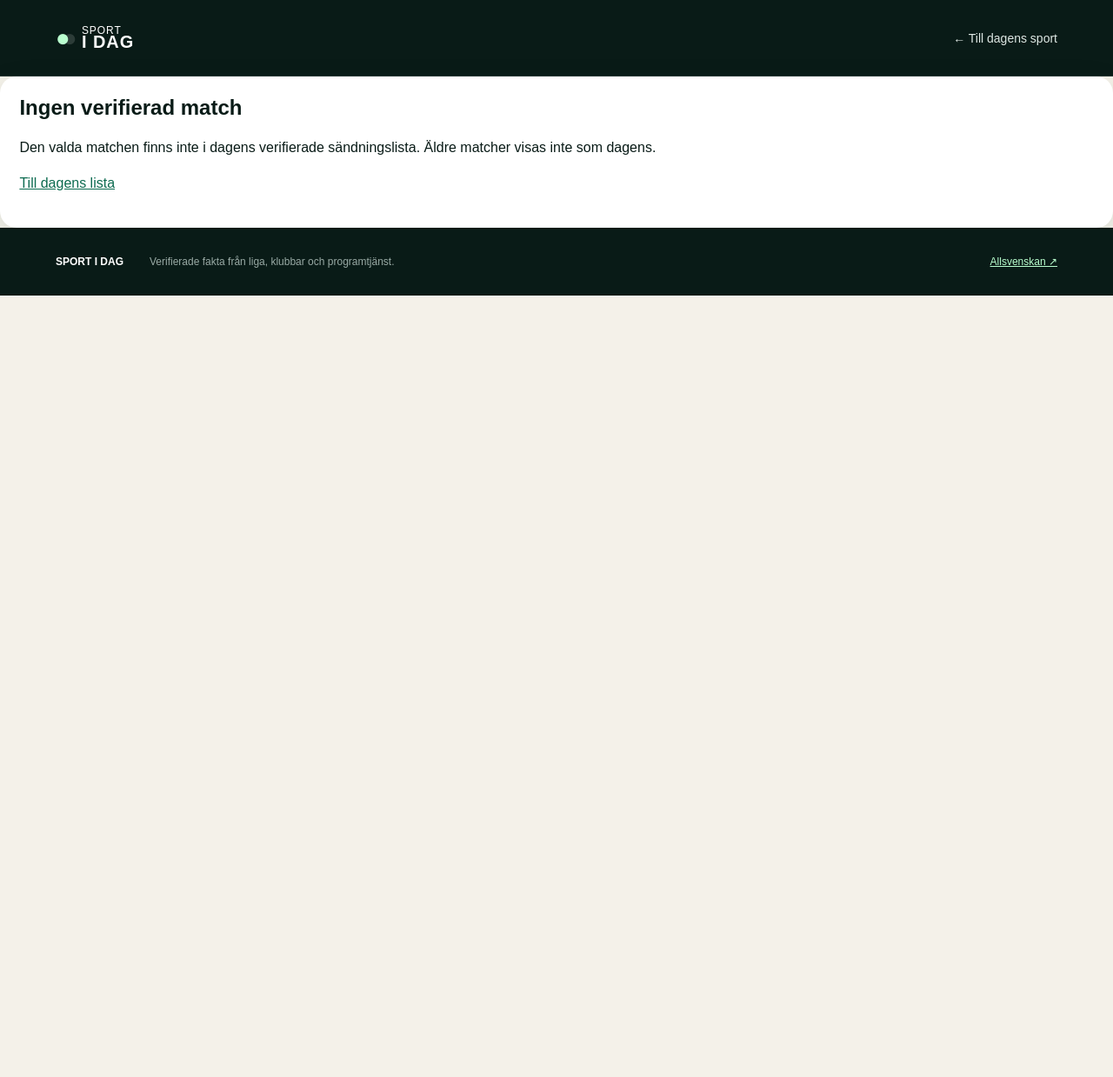
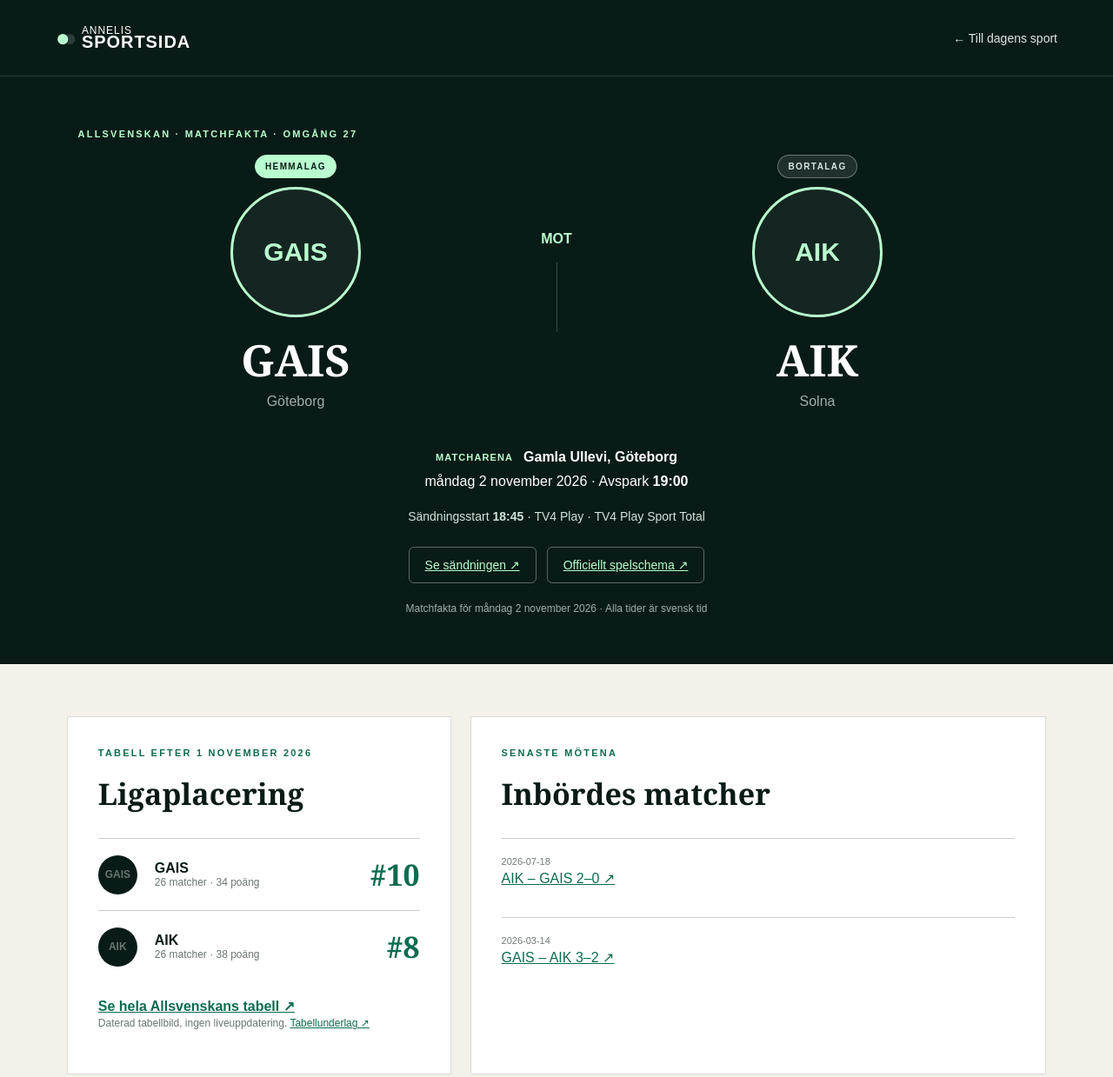
Before and after one commit to Biggles22/Annelis_sportsida, a plain HTML site: page dist/allsvenskan.html in a window 1280 px wide. Shown: the top 1239 px of the page at 87% size. Before the commit the page ends 800 px from the top, so only its background shows below. Drawn offline with nearby package versions, Linux system fonts and the light colour scheme.

Commit message:
Align Allsvenskan football match details with NHL layout

```diff
--- a/dist/allsvenskan.css
+++ b/dist/allsvenskan.css
@@ -1 +1 @@
-.allsvenskan-hero{padding:clamp(1.4rem,4vw,3rem);background:#0d6b50;color:#fff;border-radius:1.4rem;margin-bottom:1.2rem}.allsvenskan-hero h1{font-size:clamp(2rem,6vw,4.5rem);margin:.3rem 0}.allsvenskan-hero .match-meta{font-size:1.05rem;line-height:1.7}.allsvenskan-grid{display:grid;grid-template-columns:repeat(2,minmax(0,1fr));gap:1.2rem}.allsvenskan-card{background:#fff;border-radius:1.2rem;padding:1.4rem;box-shadow:0 12px 35px #0d3f3020}.allsvenskan-card h2{margin:.2rem 0 1rem}.allsvenskan-card h3{margin:1.2rem 0 .35rem}.allsvenskan-card p{line-height:1.55}.allsvenskan-card a{color:#0d6b50;text-decoration:underline}.meeting{padding:.8rem 0;border-top:1px solid #d9e4df}.meeting:first-of-type{border-top:0}.meeting time{display:block;color:#55766a;font-size:.85rem}.source-list{display:grid;gap:.65rem}.source-list a{display:block}.uncertain{background:#fff4d8;border-left:4px solid #c47b00;padding:.8rem 1rem}@media(max-width:760px){.allsvenskan-grid{grid-template-columns:1fr}}
+.football-badge{width:150px;height:150px;display:grid;place-content:center;margin:auto;border:3px solid var(--mint);border-radius:50%;background:#ffffff0c;color:var(--mint);font-size:30px;font-weight:900}.football-mini{width:45px;height:45px;display:grid;place-content:center;border-radius:50%;background:var(--ink);color:var(--mint);font-size:11px;font-weight:900}.football-kickoff,.football-broadcast{text-align:center;line-height:1.7}.football-broadcast{color:#cde5dd;font-size:14px}.football-actions{display:flex;justify-content:center;flex-wrap:wrap;gap:12px;margin:22px 0}.football-actions a{padding:12px 18px;border:1px solid #ffffff55;color:var(--mint);border-radius:6px;font-size:14px}.football-note{font-size:12px;color:#6a756f;line-height:1.7}.football-note a,.football-sources a{color:var(--green)}.football-sources{padding:0 6vw 60px}.football-sources h2{font:700 34px Georgia}.football-sources .football-actions{justify-content:flex-start}.football-sources a{border-color:var(--line)}.map-section a{color:var(--mint)}.meeting-row a{color:var(--green);line-height:1.5}@media(max-width:700px){.football-badge{width:80px;height:80px;font-size:19px}.club h1{overflow-wrap:anywhere}.football-kickoff{font-size:14px}.football-actions{gap:8px}.football-actions a{padding:10px 12px}}
--- a/dist/allsvenskan.html
+++ b/dist/allsvenskan.html
@@ -7,13 +7,17 @@
   <meta name="description" content="Verifierade sändnings- och matchfakta för dagens allsvenska matcher.">
   <link rel="stylesheet" href="styles.css">
   <link rel="stylesheet" href="nhl.css">
-  <link rel="stylesheet" href="verification.css">
+  <link rel="stylesheet" href="homeaway.css">
+  <link rel="stylesheet" href="tablet.css">
+  <link rel="stylesheet" href="https://unpkg.com/leaflet@1.9.4/dist/leaflet.css" crossorigin="">
+  <link rel="stylesheet" href="leaflet-map.css">
   <link rel="stylesheet" href="allsvenskan.css">
 </head>
 <body class="nhl-page">
-  <header class="topbar"><a class="brand" href="index.html"><span class="ball">●</span><span>SPORT<br><b>I DAG</b></span></a><a class="back" href="index.html#guide">← Till dagens sport</a></header>
+  <header class="topbar"><a class="brand" href="index.html"><span class="ball">●</span><span>ANNELIS<br><b>SPORTSIDA</b></span></a><a class="back" href="index.html#guide">← Till dagens sport</a></header>
   <main id="allsvenskan-content" class="nhl-main"><p class="nhl-loading">Laddar verifierade matchfakta…</p></main>
   <footer><span>SPORT I DAG</span><p>Verifierade fakta från liga, klubbar och programtjänst.</p><a href="https://allsvenskan.se/" target="_blank" rel="noopener noreferrer">Allsvenskan ↗</a></footer>
+  <script src="https://unpkg.com/leaflet@1.9.4/dist/leaflet.js" crossorigin=""></script>
   <script src="guide-data.js"></script>
   <script src="allsvenskan.js"></script>
 </body>
--- a/dist/allsvenskan.js
+++ b/dist/allsvenskan.js
@@ -2,9 +2,10 @@
   const guide = globalThis.sportGuide;
   const root = document.querySelector('#allsvenskan-content');
   const q = new URLSearchParams(location.search);
-  const home = q.get('home');
-  const away = q.get('away');
-  const date = q.get('date');
+  const first = guide?.events?.find(e => e.league === 'Allsvenskan');
+  const home = q.get('home') || first?.home;
+  const away = q.get('away') || first?.away;
+  const date = q.get('date') || first?.date;
   const esc = value => String(value ?? '').replace(/[&<>"']/g, char => ({'&':'&amp;','<':'&lt;','>':'&gt;','"':'&quot;',"'":'&#39;'}[char]));
   const link = (url, label) => `<a href="${esc(url)}" target="_blank" rel="noopener noreferrer">${esc(label)} ↗</a>`;
   const matches = {
@@ -46,17 +47,39 @@
   }
   const dateLabel = new Intl.DateTimeFormat('sv-SE',{timeZone:'Europe/Stockholm',weekday:'long',day:'numeric',month:'long',year:'numeric'}).format(new Date(`${date}T12:00:00Z`));
   const stale = date !== today;
+  const clubs = {
+    GAIS:{name:'GAIS',city:'Göteborg',arena:'Gamla Ullevi',lat:57.7058,lon:11.9806,pos:10,gp:26,points:34},
+    AIK:{name:'AIK',city:'Solna',arena:'Strawberry Arena',lat:59.3725,lon:18.0007,pos:8,gp:26,points:38},
+    MAIF:{name:'Mjällby AIF',city:'Hällevik',arena:'Strandvallen',lat:56.0175,lon:14.7168,pos:12,gp:26,points:26},
+    KFF:{name:'Kalmar FF',city:'Kalmar',arena:'Guldfågeln Arena',lat:56.685,lon:16.3167,pos:13,gp:26,points:22}
+  };
+  const ta=clubs[home],tb=clubs[away];
+  const club=(code,t,label)=>`<div class="club"><span class="club-label">${label}</span><div class="football-badge" aria-hidden="true">${esc(code)}</div><h1>${esc(t.name)}</h1><p>${esc(t.city)}</p></div>`;
+  const standing=(code,t)=>`<div class="stand-row"><span class="football-mini">${esc(code)}</span><div><b>${esc(t.name)}</b><span>${t.gp} matcher · ${t.points} poäng</span></div><strong>#${t.pos}</strong></div>`;
   root.innerHTML = `
-    <section class="allsvenskan-hero">
-      <p class="eyebrow">ALLSVENSKAN · OMGÅNG 27</p>
-      <h1>${esc(details.title)}</h1>
-      <p class="match-meta">${esc(dateLabel)} · avspark <b>${esc(details.kickoff)}</b><br>${esc(details.venue)}</p>
-      ${stale ? `<p class="uncertain">Detta är daterade matchfakta för ${esc(date)} och visas inte som dagens match.</p>` : '<p>Verifierad för dagens datum.</p>'}
+    <section class="match-hero">
+      <p class="eyebrow">ALLSVENSKAN · MATCHFAKTA · OMGÅNG 27</p>
+      <div class="matchup">${club(home,ta,'HEMMALAG')}<div class="versus"><span>MOT</span><i></i></div>${club(away,tb,'BORTALAG')}</div>
+      <p class="venue-line"><span>MATCHARENA</span><b>${esc(details.venue)}</b></p>
+      <p class="football-kickoff">${esc(dateLabel)} · Avspark <b>${esc(details.kickoff)}</b></p>
+      <p class="football-broadcast">Sändningsstart <b>${esc(event.time)}</b> · ${esc(event.channel)} · ${esc(event.service)}</p>
+      <div class="football-actions">${link(event.broadcastUrl || event.sourceUrl,'Se sändningen')}${link(details.schedule,'Officiellt spelschema')}</div>
+      <p class="data-note">${stale ? `Daterade matchfakta för ${esc(date)}` : `Matchfakta för ${esc(dateLabel)}`} · Alla tider är svensk tid</p>
     </section>
-    <section class="allsvenskan-grid">
-      <article class="allsvenskan-card"><p class="eyebrow dark">SÄNDNING</p><h2>${esc(event.time)} · ${esc(event.channel)}</h2><p>${esc(event.service)}</p><p>${link(event.broadcastUrl || event.sourceUrl, 'Öppna officiell programsida')}</p><p>Sändningen börjar före avspark. Avsparkstiden 19.00 är verifierad av Allsvenskan och berörda klubbar.</p></article>
-      <article class="allsvenskan-card"><p class="eyebrow dark">MATCHFAKTA</p><h2>Officiella källor</h2><div class="source-list">${link(details.schedule,'Allsvenskans spelschema')}${link(details.table,'Allsvenskans tabell')}${link(details.map,`Arena och karta: ${details.venue}`)}</div></article>
-      <article class="allsvenskan-card"><p class="eyebrow dark">SENASTE MÖTEN</p><h2>Verifierade resultat</h2>${details.latest.map(match => `<div class="meeting"><time>${esc(match.date)}</time>${link(match.url,match.result)}</div>`).join('')}<p>Historiska datum och resultat behålls oförändrade.</p></article>
-      <article class="allsvenskan-card"><p class="eyebrow dark">SENASTE RESULTAT</p><h2>Lagkällor</h2><div class="source-list">${details.teamResults.map(([label,url]) => link(url,label)).join('')}</div><p>Aktuella lagresultat hämtas via klubbarnas egna sidor; inga ej verifierade tabellplaceringar återges här.</p></article>
-    </section>`;
+    <section class="nhl-grid">
+      <article class="nhl-card"><p class="eyebrow dark">TABELL EFTER 1 NOVEMBER 2026</p><h2>Ligaplacering</h2>${standing(home,ta)}${standing(away,tb)}${link(details.table,'Se hela Allsvenskans tabell')}<p class="football-note">Daterad tabellbild, ingen liveuppdatering. ${link('https://sverigesfotboll.se/allsvenskan/poangstallning/','Tabellunderlag')}</p></article>
+      <article class="nhl-card"><p class="eyebrow dark">SENASTE MÖTENA</p><h2>Inbördes matcher</h2>${details.latest.map(match=>`<div class="meeting-row"><time>${esc(match.date)}</time><p>${link(match.url,match.result)}</p></div>`).join('')}</article>
+    </section>
+    <section class="map-section"><div><p class="eyebrow">VAR LAGEN FINNS</p><h2>Två lag.<br>En fotbollsliga.</h2><div class="map-legend"><p><b>${esc(ta.city)}</b><span>${esc(ta.arena)}</span></p><p><b>${esc(tb.city)}</b><span>${esc(tb.arena)}</span></p></div><p>${link(details.map,'Hitta till matcharenan')}</p></div><div id="football-map" class="nhl-real-map"><p>Kartan kunde inte laddas. Använd länken till matcharenan.</p></div></section>
+    <section class="football-sources"><p class="eyebrow dark">SENASTE RESULTAT OCH KÄLLOR</p><h2>Följ lagen</h2><div class="football-actions">${details.teamResults.map(([label,url])=>link(url,label)).join('')}${link(details.schedule,'Allsvenskans spelschema')}</div></section>`;
+  if(typeof L !== 'undefined'){
+    document.querySelector('#football-map').innerHTML='';
+    const map=L.map('football-map',{scrollWheelZoom:false});
+    L.tileLayer('https://{s}.tile.openstreetmap.org/{z}/{x}/{y}.png',{maxZoom:18,attribution:'&copy; OpenStreetMap'}).addTo(map);
+    const marker=(t,code,color)=>L.marker([t.lat,t.lon],{icon:L.divIcon({className:'team-map-icon',html:`<span style="--pin:${color}">${esc(code)}</span>`,iconSize:[50,50],iconAnchor:[25,25]})}).addTo(map).bindPopup(`<b>${esc(t.name)}</b><br>${esc(t.arena)}<br>${esc(t.city)}`);
+    const m1=marker(ta,home,'#ff5b35'),m2=marker(tb,away,'#b9ffcf');
+    L.polyline([[ta.lat,ta.lon],[tb.lat,tb.lon]],{color:'#0d6b50',weight:3,dashArray:'9 10'}).addTo(map);
+    map.fitBounds(L.latLngBounds([m1.getLatLng(),m2.getLatLng()]).pad(.35),{maxZoom:6});
+    setTimeout(()=>map.invalidateSize(),80);
+  }
 })();
```
